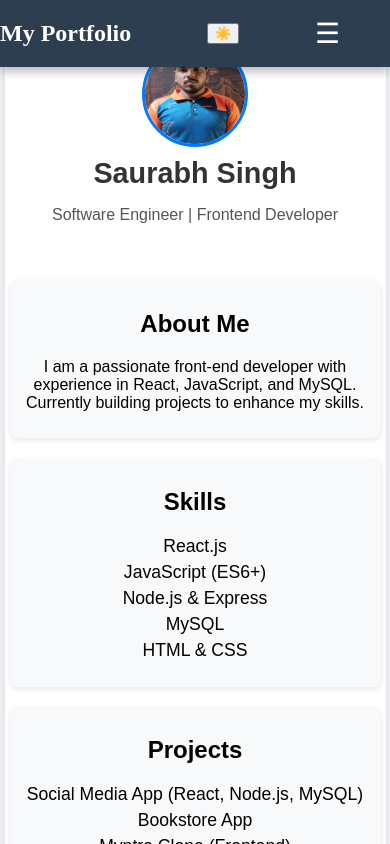
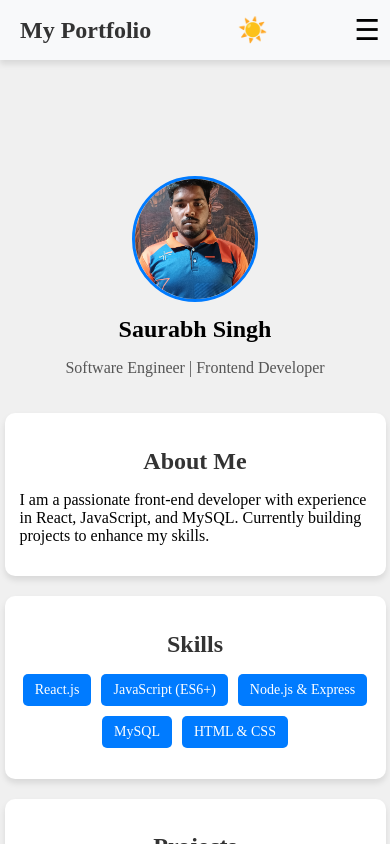
Before and after one commit to Saurabh63948/todo-app, a React (Vite) app: page / in a window 390 px wide. Shown: the top 844 px of the page. Built offline with nearby package versions, Linux system fonts and the light colour scheme; no server answers.

Commit message:
Made the game fully responsive

```diff
--- a/src/components/navbar/Navbar.jsx
+++ b/src/components/navbar/Navbar.jsx
@@ -4,11 +4,8 @@ import styles from "./Navbar.module.css";
 
 const Navbar = () => {
   const [menuOpen, setMenuOpen] = useState(false);
-  const [darkMode, setDarkMode] = useState(
-    localStorage.getItem("theme") === "dark"
-  );
+  const [darkMode, setDarkMode] = useState(localStorage.getItem("theme") === "dark");
 
-  // ✅ Dark mode toggle function
   const toggleDarkMode = () => {
     const newTheme = darkMode ? "light" : "dark";
     localStorage.setItem("theme", newTheme);
@@ -21,30 +18,22 @@ const Navbar = () => {
 
   return (
     <>
-      {/* ✅ Overlay when menu is open */}
-      {menuOpen && (
-        <div className={styles.overlay} onClick={() => setMenuOpen(false)}></div>
-      )}
+      {menuOpen && <div className={styles.overlay} onClick={() => setMenuOpen(false)}></div>}
 
       <nav className={`${styles.navbar} ${darkMode ? styles.dark : ""}`}>
         <h2 className={styles.logo}>My Portfolio</h2>
 
-        {/* ✅ Dark Mode Toggle */}
         <button className={styles.themeToggle} onClick={toggleDarkMode}>
           {darkMode ? "🌙" : "☀️"}
         </button>
 
-        {/* ✅ Hamburger Menu */}
-        <div className={styles.hamburger} onClick={() => setMenuOpen(!menuOpen)}>
-          ☰
-        </div>
+        <div className={styles.hamburger} onClick={() => setMenuOpen(!menuOpen)}>☰</div>
 
-        {/* ✅ Navigation Links */}
         <div className={`${styles.navLinks} ${menuOpen ? styles.active : ""}`}>
           <Link to="/" onClick={() => setMenuOpen(false)}>Home</Link>
           <Link to="/todo" onClick={() => setMenuOpen(false)}>Todo</Link>
           <Link to="/game" onClick={() => setMenuOpen(false)}>Game</Link>
-          <Link to="/contact" onClick={() => setMenuOpen(false)}>Contact</Link>
+
           <Link to="/chat" onClick={() => setMenuOpen(false)}>MchatE</Link>
         </div>
       </nav>
--- a/src/components/navbar/Navbar.module.css
+++ b/src/components/navbar/Navbar.module.css
@@ -1,77 +1,119 @@
-/* ✅ Navbar Styling */
+:root {
+  --primary-color: #007bff;
+  --text-light: #ffffff;
+  --text-dark: #333333;
+  --bg-light: #f8f9fa;
+  --bg-dark: #1e1e1e;
+}
+
+body.dark-theme {
+  background-color: var(--bg-dark);
+  color: var(--text-light);
+}
+
 .navbar {
-  position: fixed;
-  top: 0;
-  left: 0;
-  width: 100%;
-  background: #2c3e50;
-  color: white;
-
   display: flex;
   justify-content: space-between;
   align-items: center;
-  box-shadow: 0px 4px 10px rgba(0, 0, 0, 0.3);
+  background: var(--bg-light);
+  padding: 10px 20px;
+  box-shadow: 0 4px 6px rgba(0, 0, 0, 0.1);
+  position: fixed;
+  width: 100%;
+  top: 0;
+  left: 0;
   z-index: 1000;
+  height: 40px;  /* Yeh fix height de raha hai */
 }
 
-/* ✅ Hamburger Button */
-.hamburger {
-  display: none;
-  font-size: 28px;
-  cursor: pointer;
-  color: white;
-  margin-right: 50px;
+
+.dark .navbar {
+  background: var(--bg-dark);
 }
 
-/* ✅ Navigation Links */
+.logo {
+  font-size: 1.5rem;
+  font-weight: bold;
+  color: var(--text-dark);
+}
+
+.dark .logo {
+  color: var(--text-light);
+}
+
 .navLinks {
   display: flex;
-  gap: 15px;
+  gap: 20px;
+  margin-right: 30px;
 }
 
 .navLinks a {
-  color: white;
   text-decoration: none;
-  font-size: 18px;
-  transition: 0.3s ease-in-out;
+  color: var(--text-dark);
+  font-size: 1rem;
+  transition: color 0.3s;
+}
+
+.dark .navLinks a {
+  color: var(--text-light);
 }
 
 .navLinks a:hover {
-  color: #ffcc00;
+  color: var(--primary-color);
 }
 
-/* ✅ Responsive Sidebar Navigation */
-@media (max-width: 768px) {
-  .hamburger {
-    display: block;
+.themeToggle {
+  background: none;
+  border: none;
+  font-size: 1.5rem;
+  cursor: pointer;
 }
 
-  .navLinks {
-    position: fixed;
-    top: 0;
-    right: -100%;
-    width: 250px;
-    height: 100vh;
-    background: #34495e;
-    flex-direction: column;
-    gap: 20px;
-    padding-top: 60px;
-    box-shadow: -4px 0 10px rgba(0, 0, 0, 0.3);
-    transition: right 0.3s ease-in-out;
+.hamburger {
+  display: none;
+  font-size: 1.8rem;
+  cursor: pointer;
 }
 
-  .navLinks.active {
-    right: 0;
-  }
-
-  /* ✅ Overlay Background */
 .overlay {
   position: fixed;
   top: 0;
   left: 0;
   width: 100%;
-    height: 100vh;
+  height: 100%;
   background: rgba(0, 0, 0, 0.5);
   z-index: 999;
+  display: none;
+}
+
+@media (max-width: 768px) {
+  .hamburger {
+    display: block;
+    margin-right: 30px;
+  }
+
+  .navLinks {
+    position: absolute;
+    top: 60px;
+    left: 0;
+    width: 100%;
+    background: var(--bg-light);
+    flex-direction: column;
+    align-items: center;
+    padding: 20px 0;
+    display: none;
+    transition: transform 0.3s ease-in-out;
+  }
+
+  .dark .navLinks {
+    background: var(--bg-dark);
+  }
+
+  .navLinks.active {
+    display: flex;
+  }
+
+  .overlay {
+    display: block;
   }
 }
--- a/src/components/tictactoe/TicTacToe.module.css
+++ b/src/components/tictactoe/TicTacToe.module.css
@@ -1,19 +1,16 @@
 /* Main game container */
 .gameContainer {
-
   text-align: center;
   font-family: Arial, sans-serif;
   background: linear-gradient(135deg, #6dd5ed, #2193b0);
   min-height: 100vh;
-  display: flex
-;
+  display: flex;
   flex-direction: column;
   align-items: center;
   justify-content: center;
   color: white;
-  /* padding: 390px; */
-  padding-left: 200px;
-  padding-right: 200px;
+  padding: 5vh 5vw; /* Responsive padding */
+  margin-top: 200px;
 }
 
 /* Title */
@@ -26,19 +23,20 @@
 /* Board (responsive) */
 .board {
   display: grid;
-  grid-template-columns: repeat(3, minmax(80px, 120px));
-  gap: 10px;
+  grid-template-columns: repeat(3, minmax(70px, 1fr)); /* Adjust based on screen */
+  gap: 8px;
   margin: 20px auto;
   padding: 10px;
   background: rgba(255, 255, 255, 0.2);
   border-radius: 10px;
   backdrop-filter: blur(5px);
+  width: 90vw; /* Responsive width */
+  max-width: 400px; /* Limit max width */
 }
 
 /* Individual cell */
 .cell {
-  width: 100px;
-  height: 100px;
+  aspect-ratio: 1; /* Maintain square shape */
   display: flex;
   align-items: center;
   justify-content: center;
@@ -100,3 +98,34 @@
   from { opacity: 1; }
   to { opacity: 0; }
 }
+
+/* 🔹 Responsive Design */
+
+/* For small screens (Mobile) */
+@media (max-width: 400px) {
+  .title {
+    font-size: 2rem;
+  }
+
+  .board {
+    width: 80vw; /* Adjust board width */
+    max-width: 300px;
+  }
+
+  .cell {
+    font-size: 1.8rem;
+  }
+
+  .restartButton {
+    padding: 10px 20px;
+    font-size: 1rem;
+  }
+}
+
+/* For Tablets */
+@media (max-width: 900px) {
+  .board {
+    width: 70vw;
+    max-width: 350px;
+  }
+}
--- a/src/components/wellCome/Wellcome.module.css
+++ b/src/components/wellCome/Wellcome.module.css
@@ -1,26 +1,19 @@
-/* ✅ Main Container */
+/* General container styles */
 .container {
-  max-width: 800px;
-  margin: 40px auto;
-  padding: 20px;
-  text-align: center;
-  background: #ffffff;
-  box-shadow: 0px 4px 10px rgba(0, 0, 0, 0.1);
-  border-radius: 10px;
-  font-family: Arial, sans-serif;
-  min-height: 100vh;  /* Ensures content is always visible */
-  display: flex;
-  flex-direction: column;
-  justify-content: center; /* Centers the content properly */
-  align-items: center;
-  margin-top: 750px;
-}
-
-/* ✅ Profile Section */
-.profile {
   display: flex;
   flex-direction: column;
   align-items: center;
+  justify-content: flex-start; /* Change from center to flex-start */
+  min-height: 100vh; /* Ensures full screen height */
+  padding-top: 590px; /* Adjust this value as needed */
+  box-sizing: border-box;
+  background-color: #f0f0f0;
+}
+
+
+/* Profile section */
+.profile {
+  text-align: center;
   margin-bottom: 20px;
 }
 
@@ -28,87 +21,82 @@
   width: 120px;
   height: 120px;
   border-radius: 50%;
+  object-fit: cover;
   border: 3px solid #007bff;
+}
+
+.name {
+  font-size: 24px;
+  font-weight: bold;
+  margin-top: 10px;
+}
+
+.jobTitle {
+  font-size: 16px;
+  color: #555;
+}
+
+/* Section styling */
+.section {
+  width: 90%; /* Responsive width */
+  max-width: 600px; /* Limit max width */
+  background: white;
+  padding: 20px;
+  border-radius: 10px;
+  box-shadow: 0px 4px 6px rgba(0, 0, 0, 0.1);
+  margin-bottom: 20px;
+}
+
+.section h2 {
+  text-align: center;
+  color: #333;
   margin-bottom: 10px;
 }
 
-.name {
-  font-size: 2rem;
-  font-weight: bold;
-  margin: 0;
-  color: #333;
-}
-
-.jobTitle {
-  font-size: 1.2rem;
-  color: #555;
-}
-
-/* ✅ Sections */
-.section {
-  width: 100%; /* Fix width for consistency */
-  margin-top: 20px;
-  padding: 15px;
-  background: #f8f9fa;
-  border-radius: 8px;
-  box-shadow: 0px 2px 5px rgba(0, 0, 0, 0.1);
-}
-
-/* ✅ Lists */
-.skillsList, .projectsList {
+/* Skills and projects list */
+.skillsList,
+.projectsList {
+  display: flex;
+  flex-wrap: wrap;
+  gap: 10px;
+  justify-content: center;
   list-style: none;
   padding: 0;
 }
 
-.skillsList li, .projectsList li {
-  font-size: 1.1rem;
-  margin: 5px 0;
+.skillsList li,
+.projectsList li {
+  background: #007bff;
+  color: white;
+  padding: 8px 12px;
+  border-radius: 5px;
+  font-size: 14px;
+  transition: 0.3s;
 }
 
-/* ✅ Links */
+.skillsList li:hover,
+.projectsList li:hover {
+  background: #0056b3;
+}
+
+/* Links */
 .link {
   color: #007bff;
   text-decoration: none;
-  font-weight: bold;
-  transition: 0.3s ease;
 }
 
 .link:hover {
   text-decoration: underline;
-  color: #0056b3;
 }
 
-/* ✅ Fix Navbar Overlapping */
-nav {
-  position: fixed;
-  width: 100%;
-  top: 0;
-  left: 0;
-  z-index: 1000; /* Ensures navbar stays on top */
-}
-
-/* ✅ Responsive Design */
+/* Responsive design */
 @media (max-width: 768px) {
   .container {
-    width: 90%;
-    padding: 15px;
-    margin-top: 356px;
-  }
-
-  .profileImage {
-    width: 100px;
-    height: 100px;
-  }
-
-  .name {
-    font-size: 1.8rem;
-  }
-
-  .jobTitle {
-    font-size: 1rem;
+    justify-content: flex-start;
+    padding-top: 590px;
   }
 
   .section {
-    padding: 10px;
+    padding: 15px;
   }
 }
```
Also changed, not shown: src/App.jsx (line endings or trailing spaces). Lines whose indentation alone changed are shown as unchanged.
